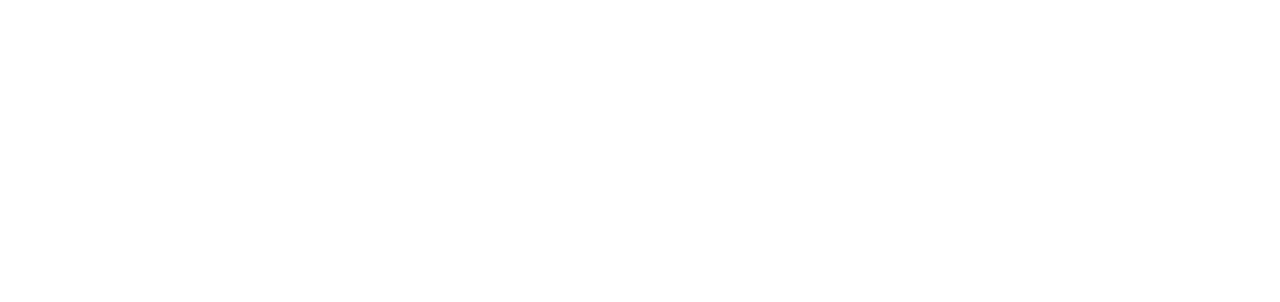
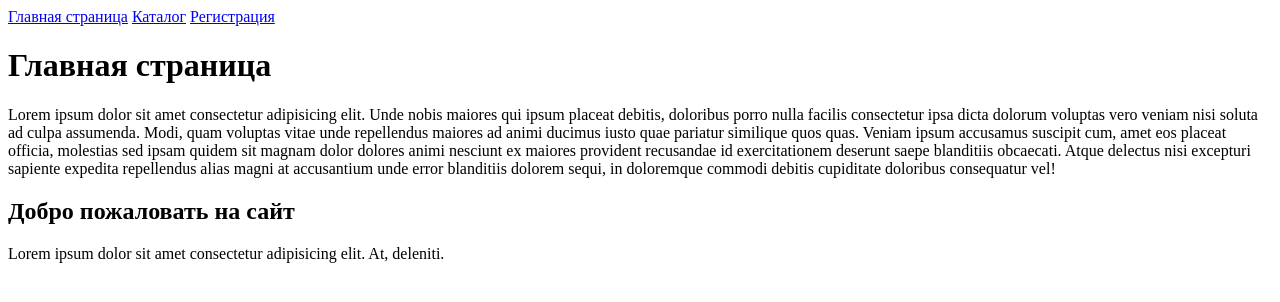
Before and after one commit to KuroTamashiAF/HTML-CSS, a plain HTML site: page work_1/index.html in a window 1280 px wide. Drawn offline with Linux system fonts and the light colour scheme.

Commit message:
create catalog and registration

```diff
--- a/work_1/index.html
+++ b/work_1/index.html
@@ -3,7 +3,30 @@
   <head>
     <meta charset="UTF-8" />
     <meta name="viewport" content="width=device-width, initial-scale=1.0" />
-    <title>Document</title>
+    <title>Главная страница</title>
   </head>
-  <body></body>
+  <body>
+    <a href="index.html">Главная страница</a>
+    <a href="catalog/catalog.html">Каталог</a>
+    <a href="registration.html">Регистрация</a>
+
+    <h1>Главная страница</h1>
+    <p>
+      Lorem ipsum dolor sit amet consectetur adipisicing elit. Unde nobis
+      maiores qui ipsum placeat debitis, doloribus porro nulla facilis
+      consectetur ipsa dicta dolorum voluptas vero veniam nisi soluta ad culpa
+      assumenda. Modi, quam voluptas vitae unde repellendus maiores ad animi
+      ducimus iusto quae pariatur similique quos quas. Veniam ipsum accusamus
+      suscipit cum, amet eos placeat officia, molestias sed ipsam quidem sit
+      magnam dolor dolores animi nesciunt ex maiores provident recusandae id
+      exercitationem deserunt saepe blanditiis obcaecati. Atque delectus nisi
+      excepturi sapiente expedita repellendus alias magni at accusantium unde
+      error blanditiis dolorem sequi, in doloremque commodi debitis cupiditate
+      doloribus consequatur vel!
+    </p>
+    <h2>Добро пожаловать на сайт</h2>
+    <p>
+      Lorem ipsum dolor sit amet consectetur adipisicing elit. At, deleniti.
+    </p>
+  </body>
 </html>
```
Also changed, not shown: work_1/catalog.html (deleted, +0 -9 lines), work_1/catalog/catalog.html (added, +33 -0 lines), work_1/registration.html (added, +13 -0 lines), 2 other files.
